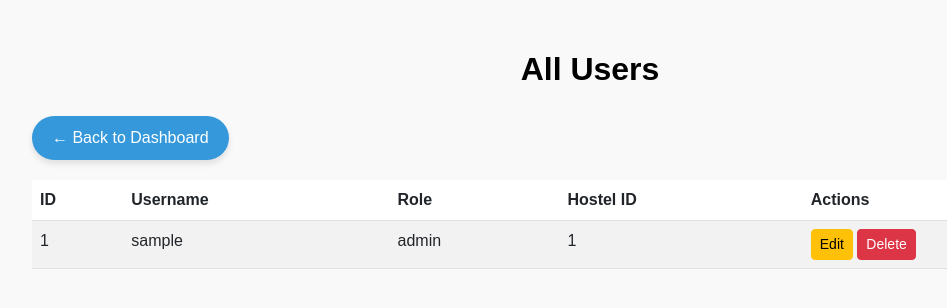
After one commit to Riya-Ag17/HostelInspectionSystem, a Flask app: page /view_users in a window 1280 px wide. The commit adds this page. Shown: the top 308 px of the page, without its empty margins (50-997 px from the left). Run offline with Flask 3, Linux system fonts and the light colour scheme; a database or web service that is not in the repository returns one stand-in record (values such as "Sample title"); some libraries are stand-ins or nearby versions.

Commit message:
Admin v0

```diff
--- a/app.py
+++ b/app.py
@@ -1,4 +1,4 @@
-from flask import Flask, render_template, request, redirect, session, url_for
+from flask import Flask, flash, render_template, redirect, url_for, request, session
 import psycopg2
 from datetime import datetime
 import uuid
@@ -224,5 +224,186 @@ def add_observation(inspection_code):
 
     return render_template('add_observation.html', inspection_code=inspection_code)
 
+@app.route('/add_user', methods=['GET', 'POST'])
+def add_user():
+    if request.method == 'POST':
+        username = request.form['username']
+        password = request.form['password']
+        confirm_password = request.form['confirm_password']
+        role = request.form['role']
+
+        if password != confirm_password:
+            return render_template('add_user.html', message="❌ Passwords do not match!")
+
+        conn = get_db_connection()
+        cur = conn.cursor()
+        try:
+            cur.execute("INSERT INTO \"user\" (username, password, role) VALUES (%s, %s, %s)",
+                        (username, password, role))
+            conn.commit()
+            message = "✅ User added successfully!"
+        except Exception as e:
+            conn.rollback()
+            message = f"❌ Error: {str(e)}"
+        finally:
+            cur.close()
+            conn.close()
+
+        return render_template('add_user.html', message=message)
+
+    return render_template('add_user.html')
+
+@app.route('/add_hostel', methods=['GET', 'POST'])
+def add_hostel():
+    if session.get('role') != 'admin':
+        return redirect('/login')
+
+    message = None  # initialize message
+
+    if request.method == 'POST':
+        name = request.form['name']
+        location = request.form['location']
+        latitude = request.form['latitude']
+        longitude = request.form['longitude']
+
+        try:
+            conn = get_db_connection()
+            cur = conn.cursor()
+
+            # Check if hostel already exists
+            cur.execute("SELECT * FROM hostel WHERE name = %s", (name,))
+            existing_hostel = cur.fetchone()
+
+            if existing_hostel:
+                message = "⚠️ Hostel already exists. Please enter a different name."
+            else:
+                cur.execute("""
+                    INSERT INTO hostel (name, location, latitude, longitude)
+                    VALUES (%s, %s, %s, %s)
+                """, (name, location, latitude, longitude))
+                conn.commit()
+                message = "✅ Hostel added successfully!"
+
+            cur.close()
+            conn.close()
+
+        except Exception as e:
+            message = f"❌ Error adding hostel: {e}"
+
+    return render_template('add_hostel.html', message=message)
+
+@app.route('/view_hostels')
+def view_hostels():
+    if session.get('role') != 'admin':
+        return redirect('/')
+
+    conn = get_db_connection()
+    cur = conn.cursor()
+    cur.execute("SELECT * FROM hostel ORDER BY id;")
+    hostels = cur.fetchall()
+    conn.close()
+
+    return render_template('view_hostels.html', hostels=hostels)
+
+
+@app.route('/view_users')
+def view_users():
+    conn = get_db_connection()
+    cur = conn.cursor()
+    cur.execute("SELECT id, username, role, hostel_id FROM \"user\" ORDER BY role, username;")
+    users = cur.fetchall()
+    conn.close()
+    return render_template('view_users.html', users=users)
+
+
+@app.route('/edit_hostel/<int:hostel_id>', methods=['GET', 'POST'])
+def edit_hostel(hostel_id):
+    if session.get('role') != 'admin':
+        return redirect('/login')
+
+    conn = get_db_connection()
+    cur = conn.cursor()
+
+    if request.method == 'POST':
+        name = request.form['name']
+        location = request.form['location']
+        latitude = request.form['latitude']
+        longitude = request.form['longitude']
+
+        try:
+            cur.execute("""
+                UPDATE hostel
+                SET name = %s, location = %s, latitude = %s, longitude = %s
+                WHERE id = %s
+            """, (name, location, latitude, longitude, hostel_id))
+            conn.commit()
+            message = "✅ Hostel updated successfully!"
+        except Exception as e:
+            conn.rollback()
+            message = f"❌ Error updating hostel: {e}"
+        finally:
+            cur.close()
+            conn.close()
+
+        return redirect('/view_hostels')  # Redirect to hostel list after update
+
+    else:
+        cur.execute("SELECT * FROM hostel WHERE id = %s", (hostel_id,))
+        hostel = cur.fetchone()
+        cur.close()
+        conn.close()
+
+        if hostel:
+            return render_template('edit_hostel.html', hostel=hostel)
+        else:
+            return "Hostel not found.", 404
+
+
+@app.route('/delete_hostel/<int:hostel_id>')
+def delete_hostel(hostel_id):
+    conn = psycopg2.connect(database="hostel_inspection", user="postgres", password="Berry", host="localhost", port="5432")
+    cur = conn.cursor()
+    cur.execute("DELETE FROM hostel WHERE id = %s", (hostel_id,))
+    conn.commit()
+    conn.close()
+    return redirect(url_for('view_hostels'))
+
+@app.route('/edit_user', methods=['POST'])
+def edit_user():
+    user_id = request.form['id']
+    username = request.form['username']
+    role = request.form['role']
+    hostel_id = request.form['hostel_id']
+
+    # Convert empty hostel_id to None (or null) if it's optional
+    hostel_id = int(hostel_id) if hostel_id.strip() else None
+
+    conn = get_db_connection()
+    cur = conn.cursor()
+    cur.execute("""
+        UPDATE "user"
+        SET username = %s, role = %s, hostel_id = %s
+        WHERE id = %s
+    """, (username, role, hostel_id, user_id))
+    conn.commit()
+    conn.close()
+    return redirect('/view_users')
+
+
+@app.route('/delete_user/<int:id>', methods=['POST'])
+def delete_user(id):
+    conn = get_db_connection()
+    cur = conn.cursor()
+    cur.execute('DELETE FROM "user" WHERE id = %s', (id,))
+    conn.commit()
+    conn.close()
+    return redirect('/view_users')
+
+
+
+
+
+
+
 if __name__ == '__main__':
     app.run(debug=True)
--- a/templates/add_observation.html
+++ b/templates/add_observation.html
@@ -1,4 +1,4 @@
-<!-- templates/add_observation.html -->
+<!-- templates/for secy add_observation.html -->
 <h2>Add Observation for Inspection: {{ inspection_code }}</h2>
 <form method="POST">
     <label for="comments">Comments:</label><br>
--- /dev/null
+++ b/templates/view_users.html
@@ -0,0 +1,108 @@
+<!DOCTYPE html>
+<html>
+<head>
+    <title>View Users</title>
+    <link rel="stylesheet" href="https://cdn.jsdelivr.net/npm/bootstrap@5.3.0/dist/css/bootstrap.min.css">
+    <style>
+        body {
+            font-family: Arial, sans-serif;
+            margin: 50px;
+            background-color: #f9f9f9;
+        }
+        h2 {
+            text-align: center;
+            color: black;
+        }
+        .back-btn {
+            display: inline-block;
+            margin: 20px auto;
+            text-align: center;
+            background-color: #3498db;
+            color: white;
+            padding: 10px 20px;
+            text-decoration: none;
+            border-radius: 25px;
+            font-size: 16px;
+            box-shadow: 0 4px 6px rgba(0, 0, 0, 0.1);
+        }
+    </style>
+</head>
+<body>
+    <div class="container mt-4">
+        <h2><b>All Users</b></h2>
+
+        <a href="/admin_dashboard" class="back-btn">← Back to Dashboard</a>
+
+        <table class="table table-striped">
+            <thead>
+                <tr>
+                    <th>ID</th>
+                    <th>Username</th>
+                    <th>Role</th>
+                    <th>Hostel ID</th>
+                    <th>Actions</th>
+                </tr>
+            </thead>
+            <tbody>
+                {% for user in users %}
+                <tr>
+                    <td>{{ user[0] }}</td>
+                    <td>{{ user[1] }}</td>
+                    <td>{{ user[2] }}</td>
+                    <td>{{ user[3] }}</td>
+                    <td>
+                        <button class="btn btn-warning btn-sm" onclick="openEditModal('{{ user[0] }}', '{{ user[1] }}', '{{ user[2] }}', '{{ user[3] }}')">Edit</button>
+                        <form method="POST" action="/delete_user/{{ user[0] }}" style="display:inline;">
+                            <button class="btn btn-danger btn-sm" type="submit" onclick="return confirm('Are you sure you want to delete this user?')">Delete</button>
+                        </form>
+                    </td>
+                </tr>
+                {% endfor %}
+            </tbody>
+        </table>
+    </div>
+
+    <!-- Modal and Backdrop -->
+    <div id="modalBackdrop" style="display:none; position:fixed; top:0; left:0; height:100%; width:100%; background:rgba(0,0,0,0.5); z-index:5;"></div>
+    <div id="editModal" style="display:none; position:fixed; top:20%; left:35%; width:30%; background:#fff; padding:20px; border-radius:8px; box-shadow:0 0 10px rgba(0,0,0,0.25); z-index:10;">
+        <h4>Edit User</h4>
+        <form method="POST" action="/edit_user">
+            <input type="hidden" id="edit_id" name="id">
+            <div class="mb-3">
+                <label class="form-label">Username:</label>
+                <input type="text" class="form-control" id="edit_username" name="username">
+            </div>
+            <div class="mb-3">
+                <label class="form-label">Role:</label>
+                <select class="form-select" id="edit_role" name="role">
+                    <option value="warden">Warden</option>
+                    <option value="secy">Secy</option>
+                    <option value="admin">Admin</option>
+                </select>
+            </div>
+            <div class="mb-3">
+                <label class="form-label">Hostel ID:</label>
+                <input type="number" class="form-control" id="edit_hostel_id" name="hostel_id" placeholder="Leave blank if not applicable">
+            </div>
+            <button type="submit" class="btn btn-success">Save</button>
+            <button type="button" class="btn btn-secondary" onclick="closeEditModal()">Cancel</button>
+        </form>
+    </div>
+
+    <script>
+        function openEditModal(id, username, role, hostel_id) {
+            document.getElementById('edit_id').value = id;
+            document.getElementById('edit_username').value = username;
+            document.getElementById('edit_role').value = role;
+            document.getElementById('edit_hostel_id').value = hostel_id;
+            document.getElementById('editModal').style.display = 'block';
+            document.getElementById('modalBackdrop').style.display = 'block';
+        }
+
+        function closeEditModal() {
+            document.getElementById('editModal').style.display = 'none';
+            document.getElementById('modalBackdrop').style.display = 'none';
+        }
+    </script>
+</body>
+</html>
```
Also changed, not shown: templates/add_hostel.html (added, +86 -0 lines), templates/add_user.html (added, +84 -0 lines), templates/admin_dashboard.html (+34 -1 lines), templates/edit_hostel.html (added, +37 -0 lines), templates/view_hostels.html (added, +90 -0 lines).
